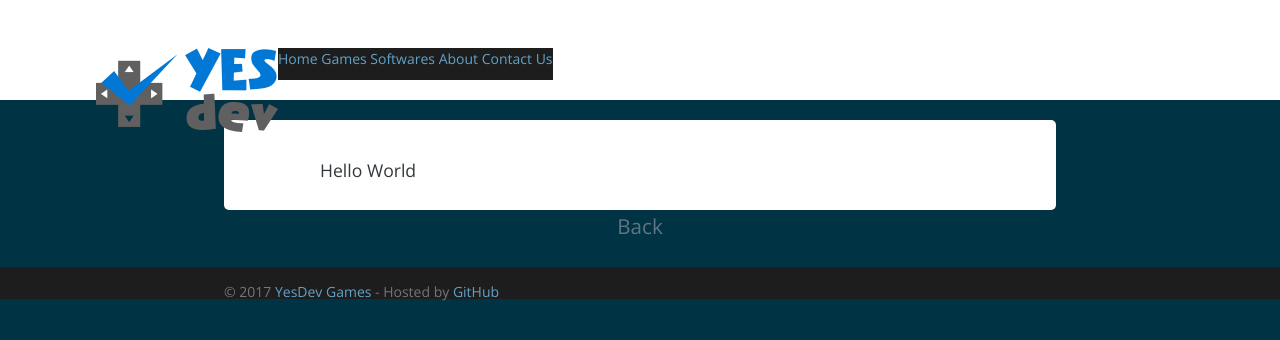
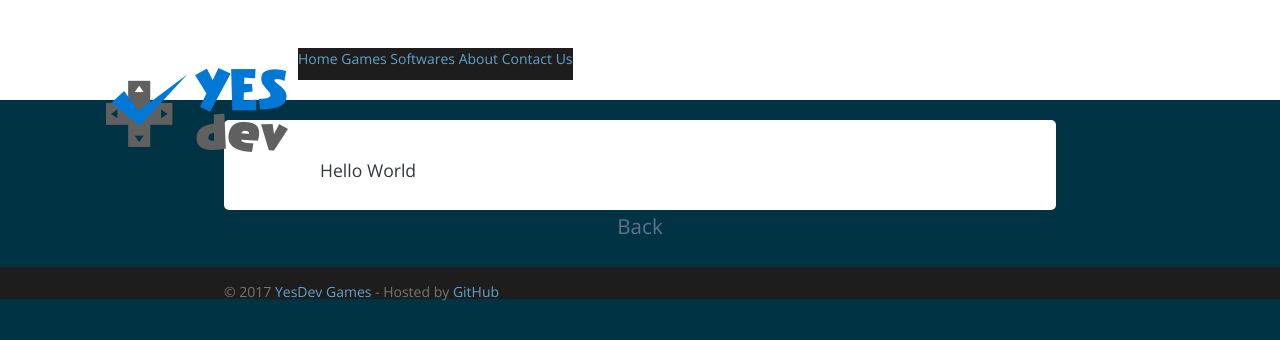
Before and after one commit to ricardobusta/yesdevgames.github.io, a Jekyll site: the page built from index.md, in a window 1280 px wide. Shown: the top 340 px of the page. Built offline with Jekyll 4.4.1, drawn with Linux system fonts in a browser that asks for light colours; nearby versions of some CDN libraries; our own code applies the rules of GitHub Pages for plain Markdown files; the list of posts is cut into pages by our own code; comment, search, counter and statistics services are not loaded.

Commit message:
updating css

```diff
--- a/_includes/header.html
+++ b/_includes/header.html
@@ -1,5 +1,5 @@
 <header class="page-header">
-     <a href="{{ site.url }}" id="logo"><img src="{{ site.url }}/img/logo.png" alt="{{ site.title }}"></a>
+     <a href="{{ site.url }}" id="logo"><img src="{{ site.url }}/img/logo.png" alt="{{ site.title }}" class="middle-image"></a>
 	 <nav>
 		<a href="{{ site.url }}">Home</a>
 		<a href="{{ site.url }}/games/">Games</a>
--- a/stylesheets/stylesheet.css
+++ b/stylesheets/stylesheet.css
@@ -478,6 +478,12 @@ div.post-separator{
 #logo{
 	float: left;
 	display: block;
+	margin: 20px 10px 0;
+}
+
+.middle-image{
+	vertical-align: middle;
+	border: 0;
 }
 
 nav{
```
